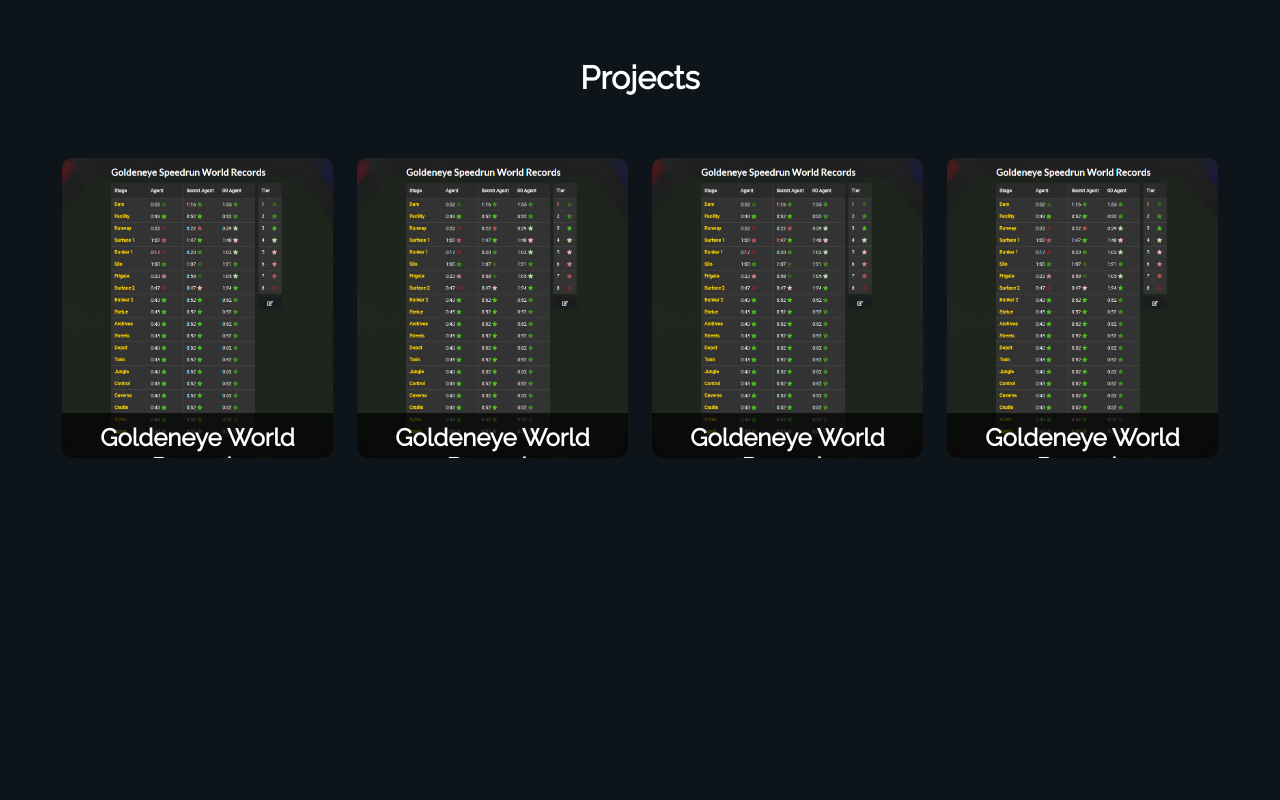
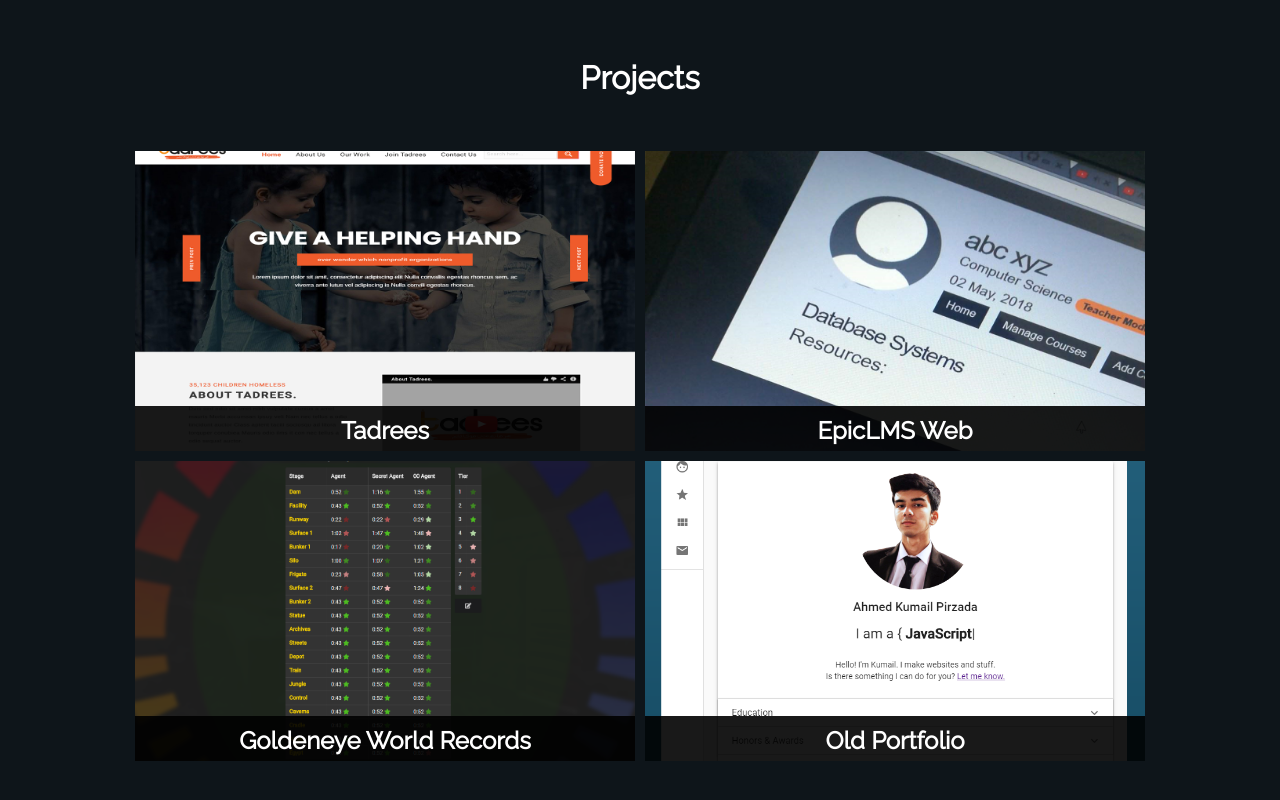
Before and after one commit to KumailP/portfolio-2, a React (Create React App) app: page / in a window 1280 px wide. Shown: the part 862-1662 px from the top of the page. Before the commit the page ends 1482 px from the top, so only its background shows below. Built offline with nearby package versions, Linux system fonts and the light colour scheme.

Commit message:
Updated to projects

```diff
--- /dev/null
+++ b/src/components/Project.js
@@ -0,0 +1,41 @@
+import React from "react";
+
+const Project = props => {
+  return (
+    <div
+      className="project"
+      style={{
+        backgroundImage: "url('/images/projects/" + props.bg + ".png')"
+      }}
+    >
+      <div className="project-text">
+        <h2>{props.title}</h2>
+        <p>{props.desc}</p>
+        <div className="project-tools">
+          {props.tech.map((v, i) => {
+            return <span key={i}>{v}</span>;
+          })}
+        </div>
+        <div className="project-buttons">
+          <a href={props.demo}>
+            <button type="button">Live Demo</button>
+          </a>
+          <a href={props.github}>
+            <button type="button">GitHub</button>
+          </a>
+        </div>
+      </div>
+    </div>
+  );
+};
+
+Project.defaultProps = {
+  bg: "007",
+  title: "Project Title",
+  desc: "Project Description.",
+  tech: ["Tech"],
+  demo: "http://www.google.com",
+  github: "http://www.google.com"
+};
+
+export default Project;
--- a/src/components/Projects.js
+++ b/src/components/Projects.js
@@ -1,91 +1,53 @@
 import React from "react";
+import Project from "./Project";
 import "./styles/Projects.css";
+
+const projects = [
+  {
+    bg: "tadrees",
+    title: "Tadrees",
+    desc:
+      "Full stack web development for Tadrees, a local non-profit education organization as a volunteer web developer.",
+    tech: ["ReactJS", "NodeJS", "ExpressJS"],
+    demo: "http://www.google.com",
+    github: "http://www.google.com"
+  },
+  {
+    bg: "epiclms",
+    title: "EpicLMS Web",
+    desc:
+      "Web version of a learning management system with full features for course management, enrollments and course data.",
+    tech: ["NodeJS", "ExpressJS", "MySQL"],
+    demo: "http://www.google.com",
+    github: "http://www.google.com"
+  },
+  {
+    bg: "007",
+    title: "Goldeneye World Records",
+    desc: "A live Goldeneye 64 speedrun world records table with live editing.",
+    tech: ["ReactJS", "NodeJS", "ExpressJS"],
+    demo: "http://www.google.com",
+    github: "http://www.google.com"
+  },
+  {
+    bg: "thumb",
+    title: "Old Portfolio",
+    desc:
+      "Previous personal portfolio website made on Material UI. First ReactJS app.",
+    tech: ["ReactJS", "NodeJS", "ExpressJS"],
+    demo: "http://www.google.com",
+    github: "http://www.google.com"
+  }
+];
 
 export default () => {
   return (
     <div className="projects">
       <h1>Projects</h1>
       <div className="projects-list">
-        <div
-          className="project"
-          style={{
-            backgroundImage: "url('/images/projects/007.png')"
-          }}
-        >
-          <div className="project-text">
-            <h2>Goldeneye World Records</h2>
-            <p>A web app that</p>
-            <div className="project-tools">
-              <span>ReactJS</span>
-              <span>NodeJS</span>
-              <span>ExpressJS</span>
-            </div>
-            <div className="project-buttons">
-              <button type="button">Live Demo</button>
-              <button type="button">GitHub</button>
-            </div>
-          </div>
-        </div>
-        <div
-          className="project"
-          style={{
-            backgroundImage: "url('/images/projects/007.png')"
-          }}
-        >
-          <div className="project-text">
-            <h2>Goldeneye World Records</h2>
-            <p>A web app that</p>
-            <div className="project-tools">
-              <span>ReactJS</span>
-              <span>NodeJS</span>
-              <span>ExpressJS</span>
-            </div>
-            <div className="project-buttons">
-              <button type="button">Live Demo</button>
-              <button type="button">GitHub</button>
-            </div>
-          </div>
-        </div>
-        <div
-          className="project"
-          style={{
-            backgroundImage: "url('/images/projects/007.png')"
-          }}
-        >
-          <div className="project-text">
-            <h2>Goldeneye World Records</h2>
-            <p>A web app that</p>
-            <div className="project-tools">
-              <span>ReactJS</span>
-              <span>NodeJS</span>
-              <span>ExpressJS</span>
-            </div>
-            <div className="project-buttons">
-              <button type="button">Live Demo</button>
-              <button type="button">GitHub</button>
-            </div>
-          </div>
-        </div>
-        <div
-          className="project"
-          style={{
-            backgroundImage: "url('/images/projects/007.png')"
-          }}
-        >
-          <div className="project-text">
-            <h2>Goldeneye World Records</h2>
-            <p>A web app that</p>
-            <div className="project-tools">
-              <span>ReactJS</span>
-              <span>NodeJS</span>
-              <span>ExpressJS</span>
-            </div>
-            <div className="project-buttons">
-              <button type="button">Live Demo</button>
-              <button type="button">GitHub</button>
-            </div>
-          </div>
-        </div>
+        {projects.map((project, i) => {
+          return <Project {...project} key={i} />;
+        })}
       </div>
     </div>
   );
--- a/src/components/styles/Projects.css
+++ b/src/components/styles/Projects.css
@@ -11,9 +11,11 @@
 }
 
 .projects-list {
+    justify-content: center;
     margin: 50px;
     display: flex;
     flex-wrap: wrap;
+    transition: 0.3s;
 }
 
 .project {
@@ -21,16 +23,40 @@
     background-repeat: no-repeat;
     background-size: cover;
     background-position: center;
-    display: block;
     flex: 1;
     height: 300px;
-    flex-wrap: wrap;
     position: relative;
-    margin: 1%;
     overflow: hidden;
+    margin: 5px;
     transition: all 0.3s ease-in-out;
-    border-radius: 10px;
+    min-width: 500px;
+    max-width: 500px;
 }
+
+@media only screen and (min-width: 1000px) {
+    .projects-list:hover {
+        transform: translate3d(-32.5px, 0, 0);
+        transition: 0.4s;
+    }
+
+    .projects-list:hover .project {
+        opacity: 0.3;
+    }
+
+
+    .projects-list:hover .project:hover {
+        opacity: 1;
+        transform: translate3d(32.5px, 0, 0) scale(1.1,1.1);
+        transition: all 0.3s ease-in-out;
+    }
+
+    .project:hover ~ .project {
+        -webkit-transform: translate3d(65px, 0, 0);
+                transform: translate3d(65px, 0, 0);
+      }
+}
+
+
 
 .project-text {
     z-index: 2;
@@ -41,7 +67,7 @@
     color: white;
     /* border-bottom: 5px solid #4aabfa; */
     top: 85%;
-    transition: all 0.5s ease-in-out;
+    transition: all 0.3s ease-in-out;
     font-family: 'Raleway', sans-serif;
 }
 
@@ -67,20 +93,15 @@
     left: 0;
     right: 0;
     z-index: -1;
-    opacity: 0.7;
+    opacity: 0.9;
 }
 
 .project:hover .project-text {
-    transition: all 0.5s ease-in-out;
+    transition: all 0.3s ease-in-out;
     top: 0;
     padding: 0px 20px;
 }
 
-.project:hover {
-
-    transform: scale(1.05,1.05);
-    transition: all 0.3s ease-in-out;
-}
 
 .project-buttons {
     position: absolute;
--- a/src/components/styles/Welcome.css
+++ b/src/components/styles/Welcome.css
@@ -36,7 +36,7 @@
     background-position: center;
     background-repeat: no-repeat;
     background-size: contain;
-    transition: 0.5s;
+    transition: all 0.2s ease-in-out;
     height: 170px;
     width: 250px;
     margin: 0 auto;
@@ -51,7 +51,7 @@
     background-position: center;
     background-repeat: no-repeat;
     background-size: contain;
-    transition: 0.5s;
+    transition: all 0.2s ease-in-out;
 }
 
 .welcome .text {
```
Also changed, not shown: public/images/projects/epiclms.png (added), public/images/projects/tadrees.png (added).
